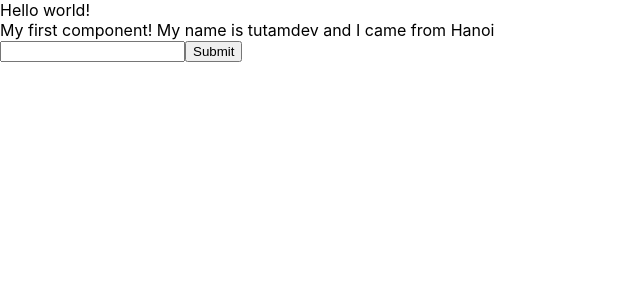
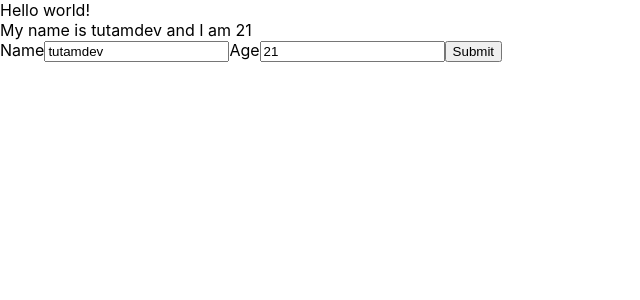
Before and after one commit to tutamdev/hoidanit-reactjs, a React (Create React App) app: page / in a window 1280 px wide. Shown: the top 300 px of the page, without its empty margins (0-640 px from the left). Built offline with nearby package versions, Linux system fonts and the light colour scheme.

Commit message:
nesting component

```diff
--- a/src/components/MyComponent.js
+++ b/src/components/MyComponent.js
@@ -1,44 +1,15 @@
 // class component
 // function component
 import React from "react";
+import UserInfor from "./UserInfor";
 
 class MyComponent extends React.Component {
 
-    state = {
-        name: "tutamdev",
-        address: "Hanoi",
-        age: 21
-    };
-
-    handleClick(even) {
-        this.setState({
-            name: "tutamdev change"
-        });
-        console.log(this.state.name);
-    }
-
-    handleOnchageInput = (even) => {
-        this.setState({
-            name: even.target.value
-        })
-        // console.log(even);
-    }
-    handleOnSubmit = (event) => {
-        event.preventDefault();
-        console.log(this.state);
-    }
     //JSX
     render() {
         return (
-            <div>My first component!
-                My name is {this.state.name} and I came from {this.state.address}
-                <form onSubmit={(event)=>this.handleOnSubmit(event)}>
-                    <input
-                    type="text"
-                    onChange={(even) => this.handleOnchageInput(even) }
-                    />
-                    <button>Submit</button>
-                </form>
+            <div>
+                <UserInfor/>
             </div>
         );
     }
--- /dev/null
+++ b/src/components/UserInfor.js
@@ -0,0 +1,54 @@
+import React from "react";
+
+class UserInfor extends React.Component {
+
+    state = {
+        name: "tutamdev",
+        address: "Hanoi",
+        age: 21
+    };
+
+    handleOnchageInput = (even) => {
+        this.setState({
+            name: even.target.value
+        })
+        // console.log(even);
+    }
+
+    handleOnchageAge = (event) => {
+        this.setState({
+            age: event.target.value
+        });
+    }
+
+    handleOnSubmit = (event) => {
+        event.preventDefault();
+        console.log(this.state);
+    }
+
+    render() {
+        return (
+            <div>
+                My name is {this.state.name} and I am {this.state.age}
+                <form onSubmit={(event)=>this.handleOnSubmit(event)}>
+                    <label>Name</label>
+                    <input
+                    value={this.state.name}
+                    type="text"
+                    onChange={(even) => this.handleOnchageInput(even) }
+                    />
+
+                    <label>Age</label>
+                    <input
+                    value={this.state.age}
+                    type="text"
+                    onChange={(even) => this.handleOnchageAge(even) }
+                    />
+                    <button>Submit</button>
+                </form>
+            </div>
+        );
+    };
+}
+
+export default UserInfor;
```
